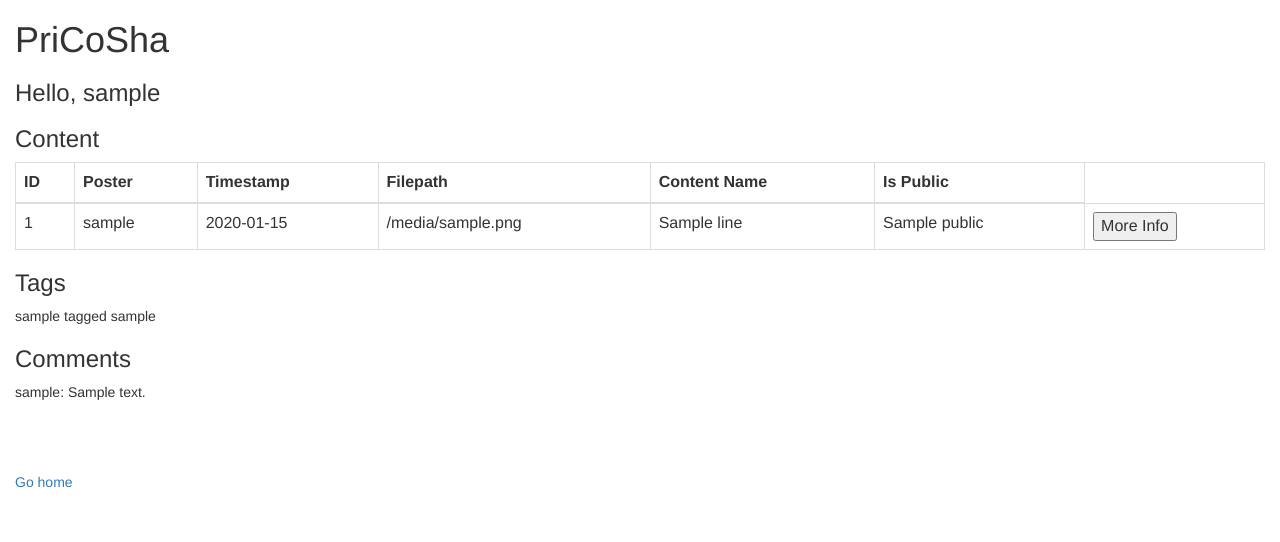
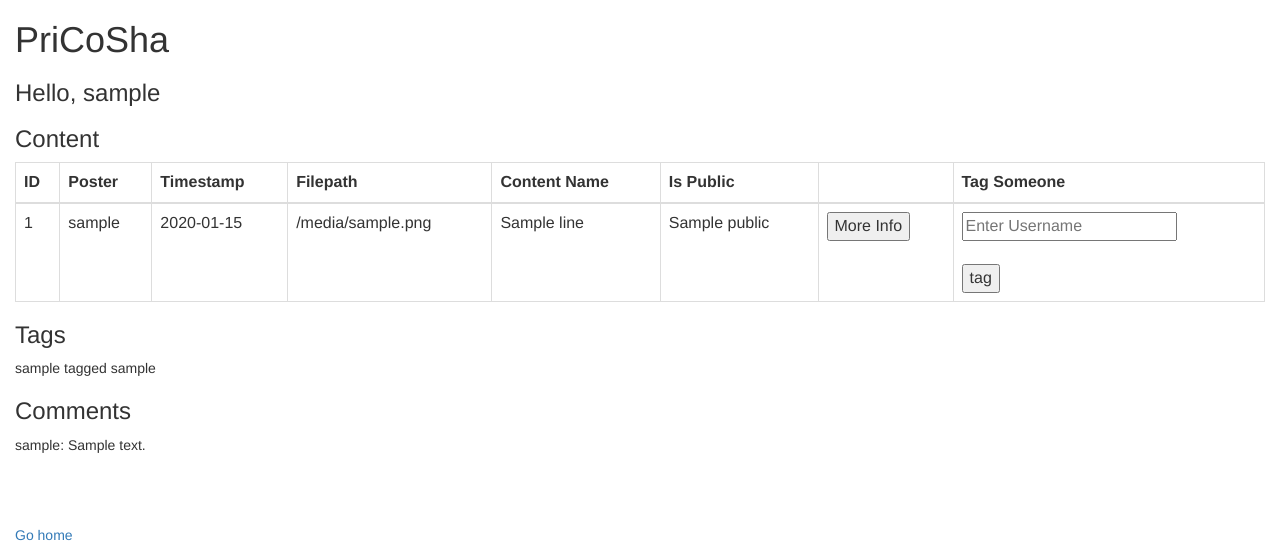
Before and after one commit to jakegold/databases_project, a Flask app: template templates/content.html in a window 1280 px wide. Shown: the top 542 px of the page. Run offline with Flask 2, Linux system fonts and the light colour scheme; the template is opened without the code that fills it: most values are stand-ins (such as "Sample title", 1, 10 or a date in 2020); some libraries are stand-ins or nearby versions.

Commit message:
clean up

```diff
--- a/templates/content.html
+++ b/templates/content.html
@@ -21,6 +21,8 @@
             <th scope="col">Filepath</th>
             <th scope="col">Content Name</th>
             <th scope="col">Is Public</th>
+            <th></th>
+            <th scope="col">Tag Someone</th>
           </tr>
         </thead>
         <tbody>
@@ -32,9 +34,15 @@
           		<td>{{line.file_path}}</td>
           		<td>{{line.content_name}}</td>
           		<td>{{line.public}}</td>
-          		<form action="/tags" method="POST">
-          			<td><button type="submit" name="view tags" value={{line.id}}>More Info</td>
+          		<form action="/content_info" method="POST">
+          			<td><button type="submit" name="view content" value={{line.id}}>More Info</td>
           		</form>
+              <form action="/tag_content" method="POST">
+                <td>
+                  <input type="text" name = "friend_username" placeholder="Enter Username" required/></br></br>
+                  <button type="submit" name="content_id" value={{line.id}}>tag
+                </td>
+              </form>
           	</tr>
           {% endfor %}
         </tbody>
```
